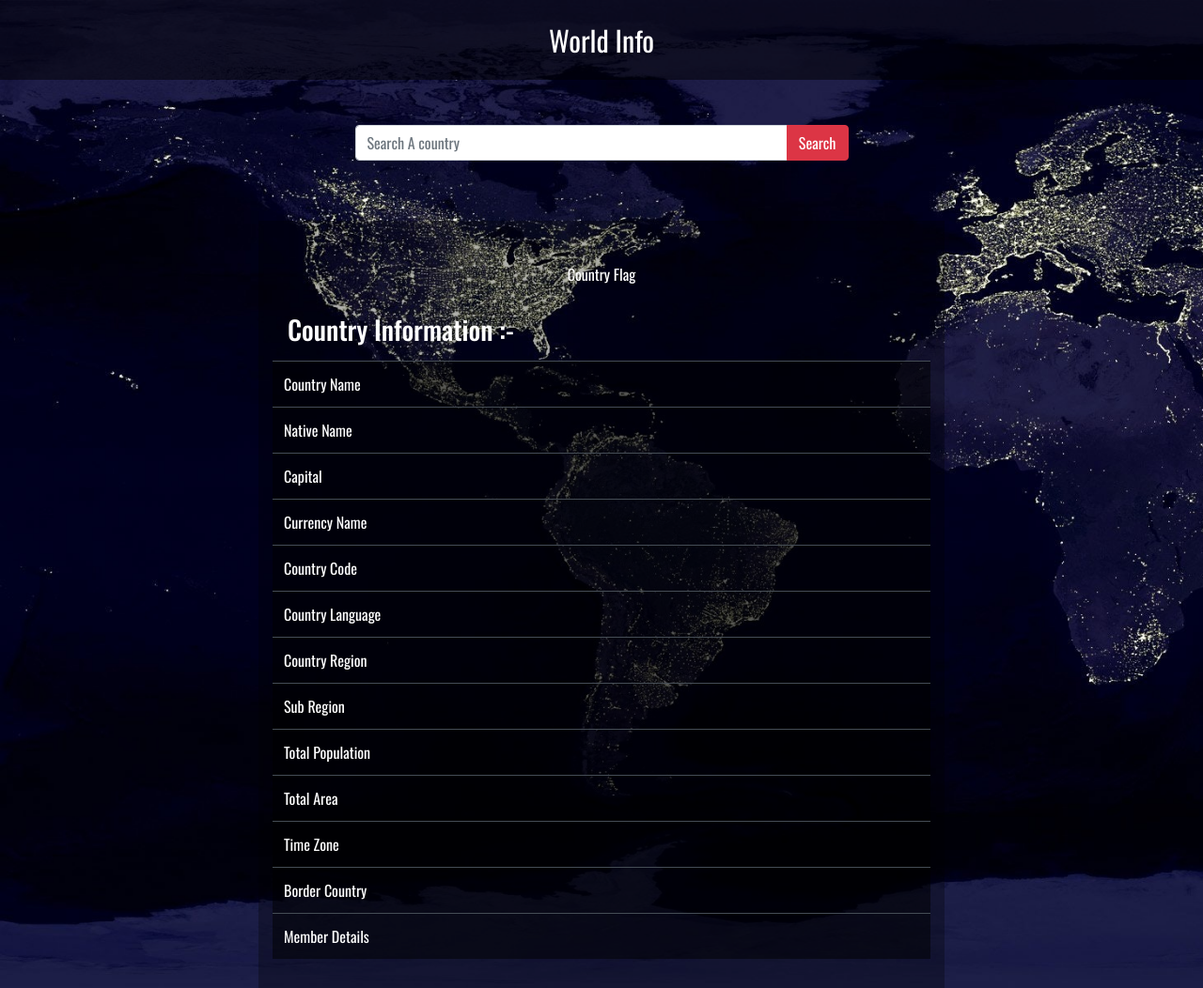
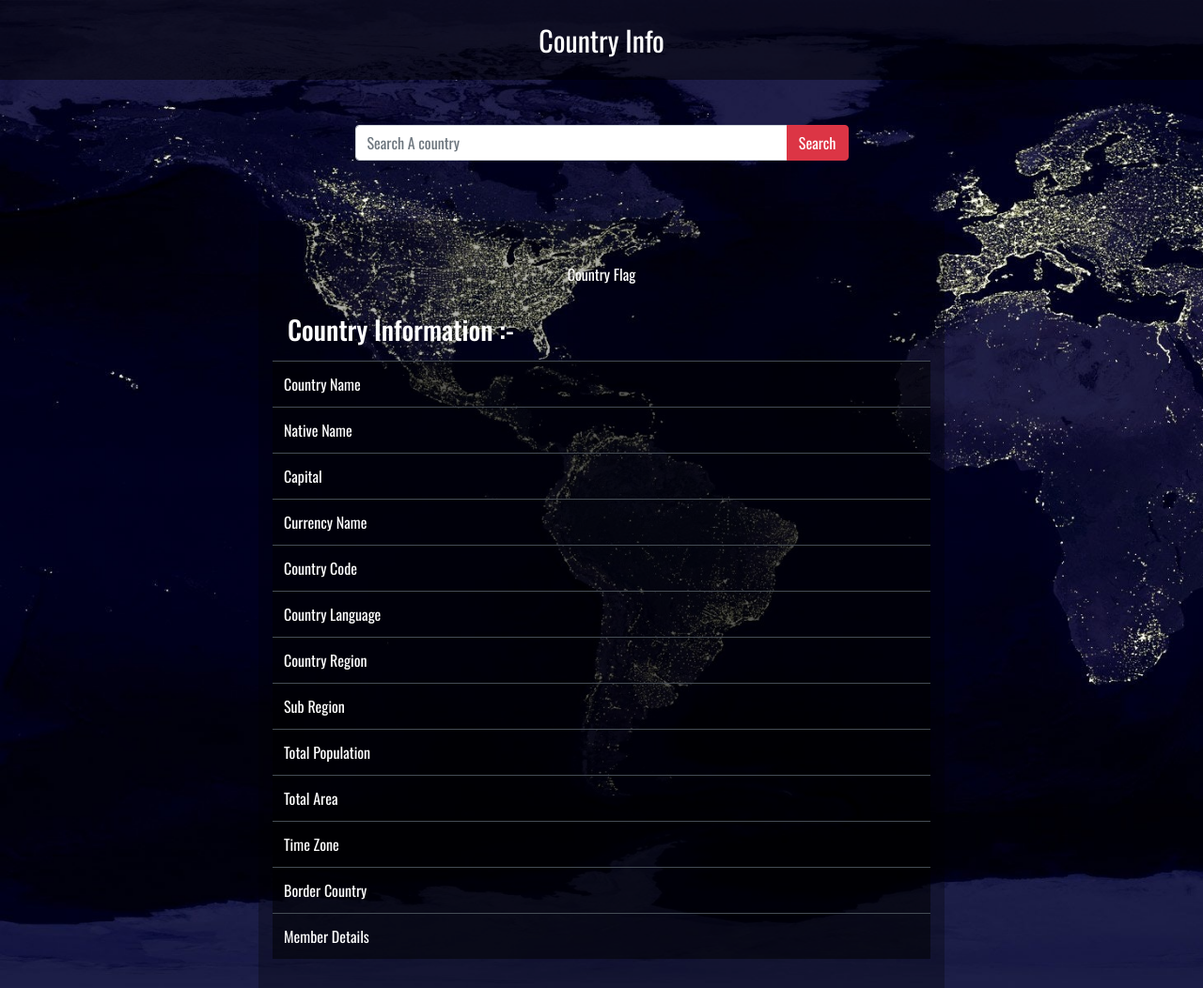
Before and after one commit to saifulppro/countries, a plain HTML site: page index.html in a window 1280 px wide. Shown: the whole page at 94% size. Drawn offline with nearby package versions, Linux system fonts and the light colour scheme; no server answers.

Commit message:
Update index.html

```diff
--- a/index.html
+++ b/index.html
@@ -56,7 +56,7 @@
             <div class="row">
                 <div class="col-12">
                     <div class="logo">
-                        <a href="#">World Info</a>
+                        <a href="#">Country Info</a>
                     </div>
                 </div>
             </div>
```
